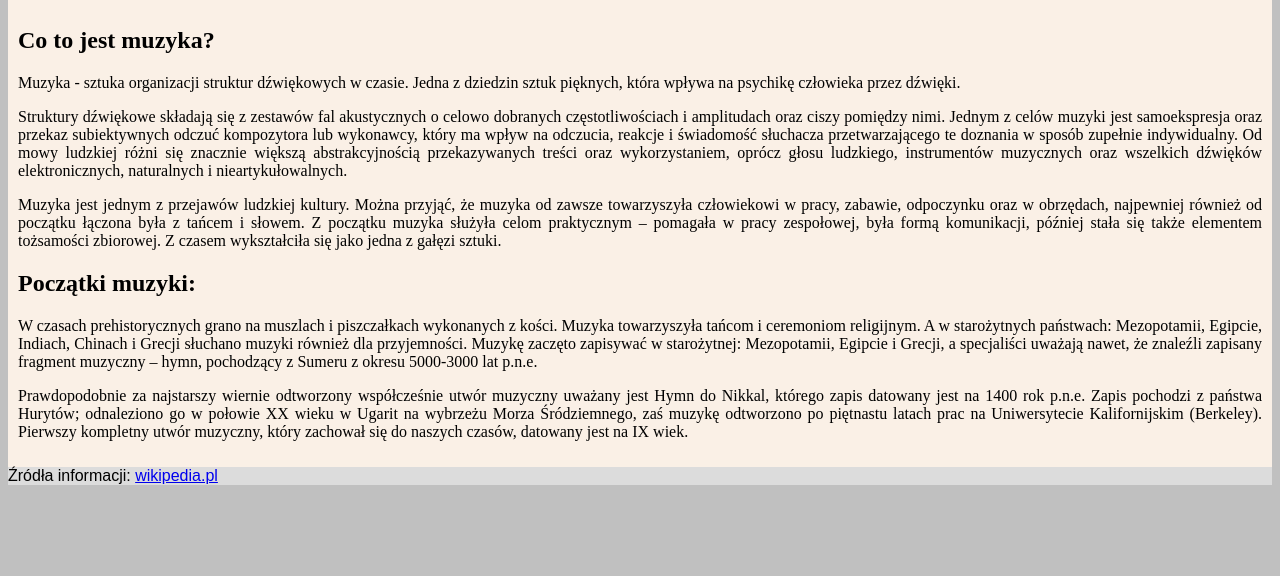
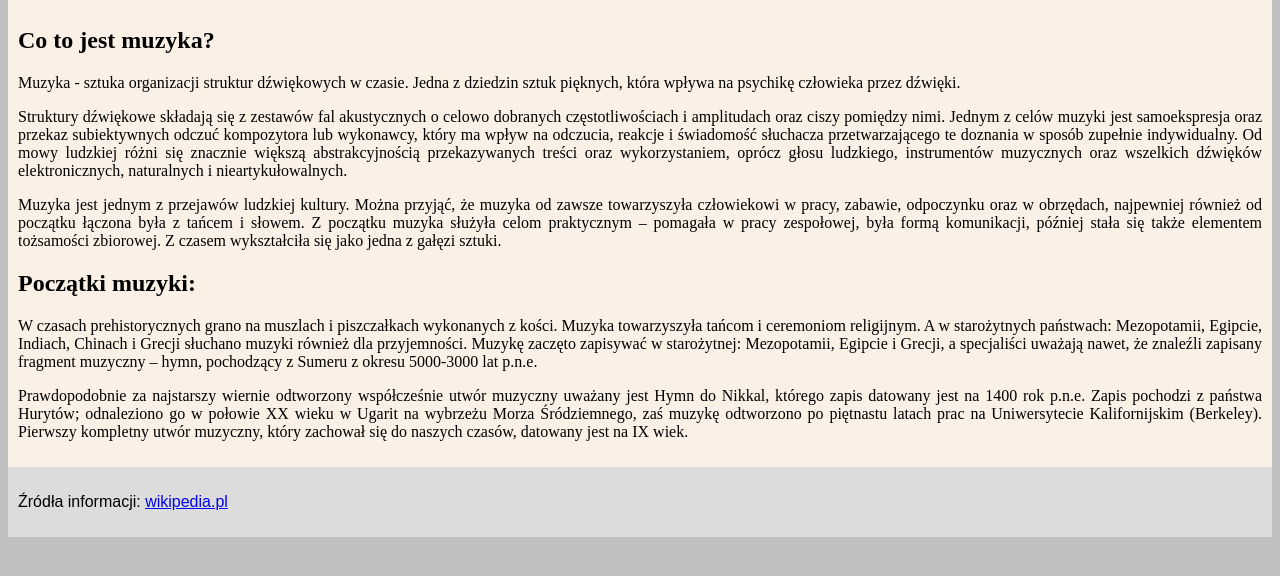
Before and after one commit to 2b-Ada/2b-Ada.github.io, a plain HTML site: page index.html in a window 1280 px wide. Shown: the part 138-714 px from the top of the page. Drawn offline with Linux system fonts and the light colour scheme.

Commit message:
Update index.html

```diff
--- a/index.html
+++ b/index.html
@@ -21,7 +21,7 @@ p{
 	text-align: justify;
 
 	  }
-#test{
+.test{
 	padding: 10px;
 	  }
 #naglowek {
@@ -177,7 +177,7 @@ p{
 
 
 	<div id="tresc">
-		<div id=test>
+	<div class ="test">
 		<h2>Co to jest muzyka?</h2>
 	        <p> Muzyka - sztuka organizacji struktur dźwiękowych w czasie. Jedna z dziedzin sztuk pięknych, która wpływa na psychikę człowieka przez dźwięki.<p>
 		<p> Struktury dźwiękowe składają się z zestawów fal akustycznych o celowo dobranych częstotliwościach i amplitudach oraz ciszy pomiędzy nimi. Jednym z celów muzyki jest samoekspresja oraz przekaz subiektywnych odczuć kompozytora lub wykonawcy, który ma wpływ na odczucia, reakcje i świadomość słuchacza przetwarzającego te doznania w sposób zupełnie indywidualny. Od mowy ludzkiej różni się znacznie większą abstrakcyjnością przekazywanych treści oraz wykorzystaniem, oprócz głosu ludzkiego, instrumentów muzycznych oraz wszelkich dźwięków elektronicznych, naturalnych i nieartykułowalnych.</p>
@@ -189,8 +189,9 @@ p{
 	 </div>
 
 	<div id="stopka">
+        <div class="test">
 	     <p id="info"> Źródła informacji: <a href="https://pl.wikipedia.org/wiki/Muzyka">wikipedia.pl</a> </p>
-
+	</div>
 	</div>
 
 
```
